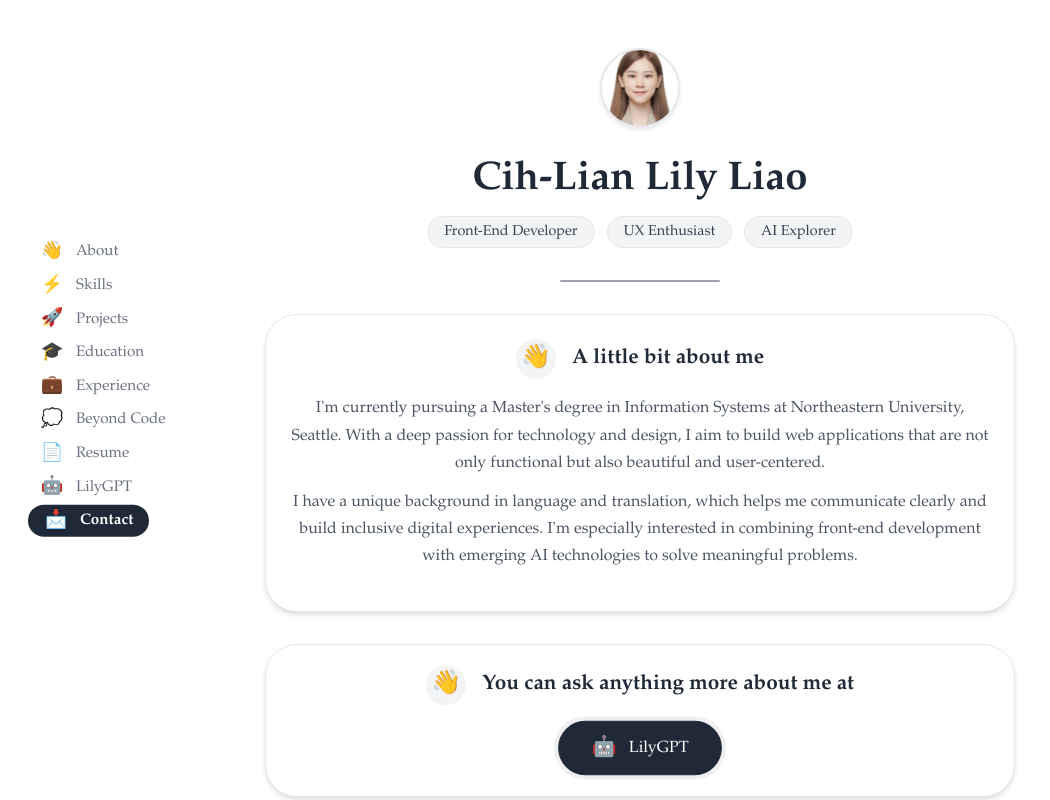
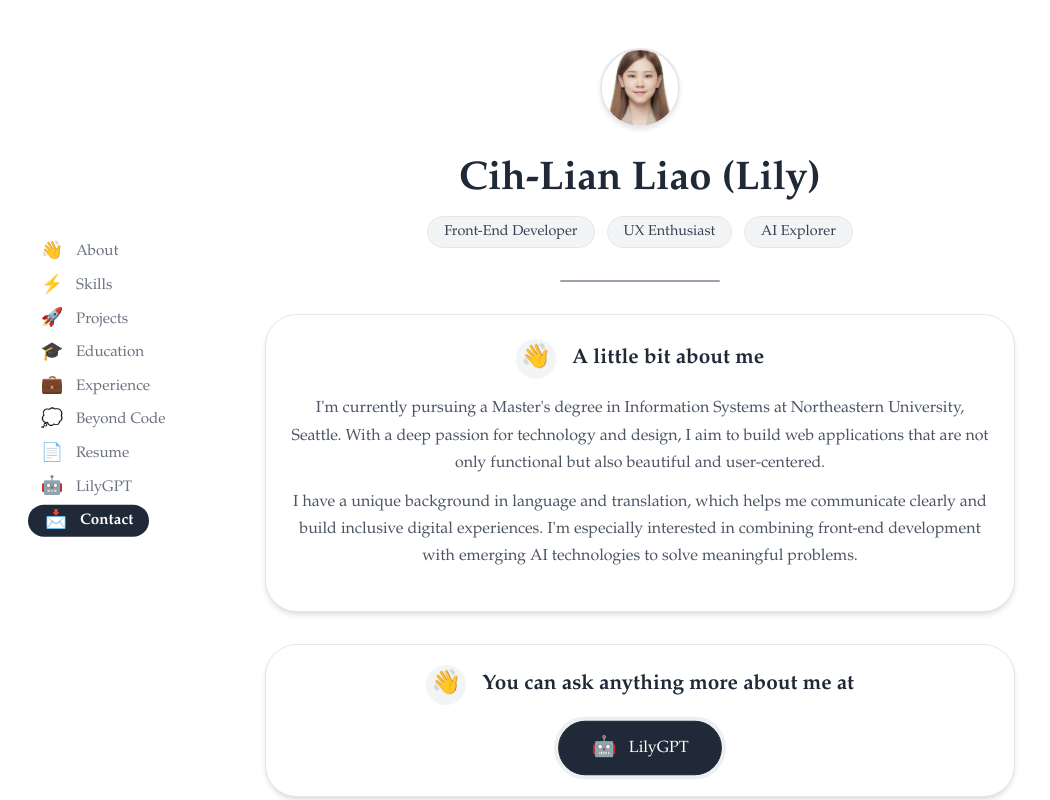
Before and after one commit to cih-lian-liao/portfolio-site, a React (Vite) app: page /#contact in a window 1280 px wide. Shown: the whole page, without its empty margins (0-1050 px from the left). Built offline with nearby package versions, Linux system fonts and the light colour scheme.

Commit message:
Update name display in About component
- Changed name display from 'Lily Liao' to 'Liao (Lily)'
- Maintains professional format with surname first

```diff
--- a/src/components/About/About.jsx
+++ b/src/components/About/About.jsx
@@ -20,7 +20,7 @@ export default function About() {
               <span className="about-tooltip-text">pronunciation: Chi-Lian</span>
             </span>
             {" "}
-            Lily Liao
+            Liao (Lily)
           </h2>
           <div className="about-tagline-container">
             <span className="about-tagline-item">Front-End Developer</span>
```
